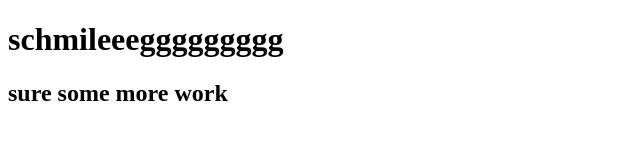
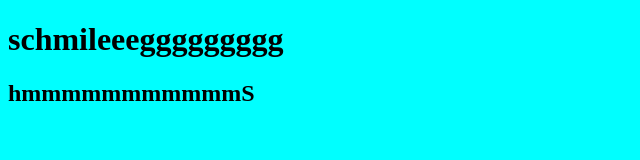
Before and after one commit to rayanmishra/test-git-repo, a plain HTML site: page index.html in a window 1280 px wide. Shown: the whole page, without its empty margins (0-640 px from the left). Drawn offline with Linux system fonts and the light colour scheme.

Commit message:
added new styles

```diff
--- a/index.html
+++ b/index.html
@@ -4,10 +4,11 @@
     <meta charset="UTF-8" />
     <meta http-equiv="X-UA-Compatible" content="IE=edge" />
     <meta name="viewport" content="width=device-width, initial-scale=1.0" />
+    <link rel="stylesheet" href="style.css" />
     <title>Document</title>
   </head>
   <body>
     <h1>schmileeeggggggggg</h1>
-    <h2>sure some more work</h2>
+    <h2>hmmmmmmmmmmmS</h2>
   </body>
 </html>
--- /dev/null
+++ b/style.css
@@ -0,0 +1,3 @@
+body {
+  background-color: aqua;
+}
```
